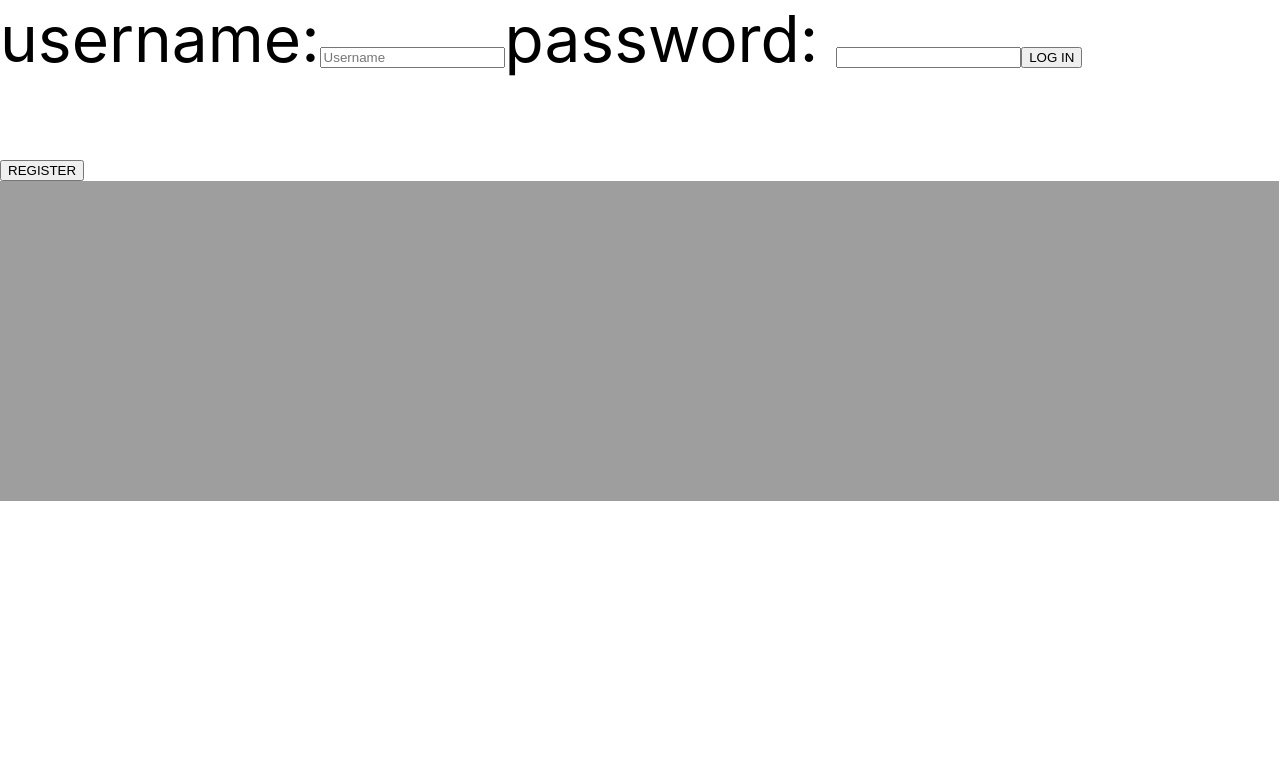
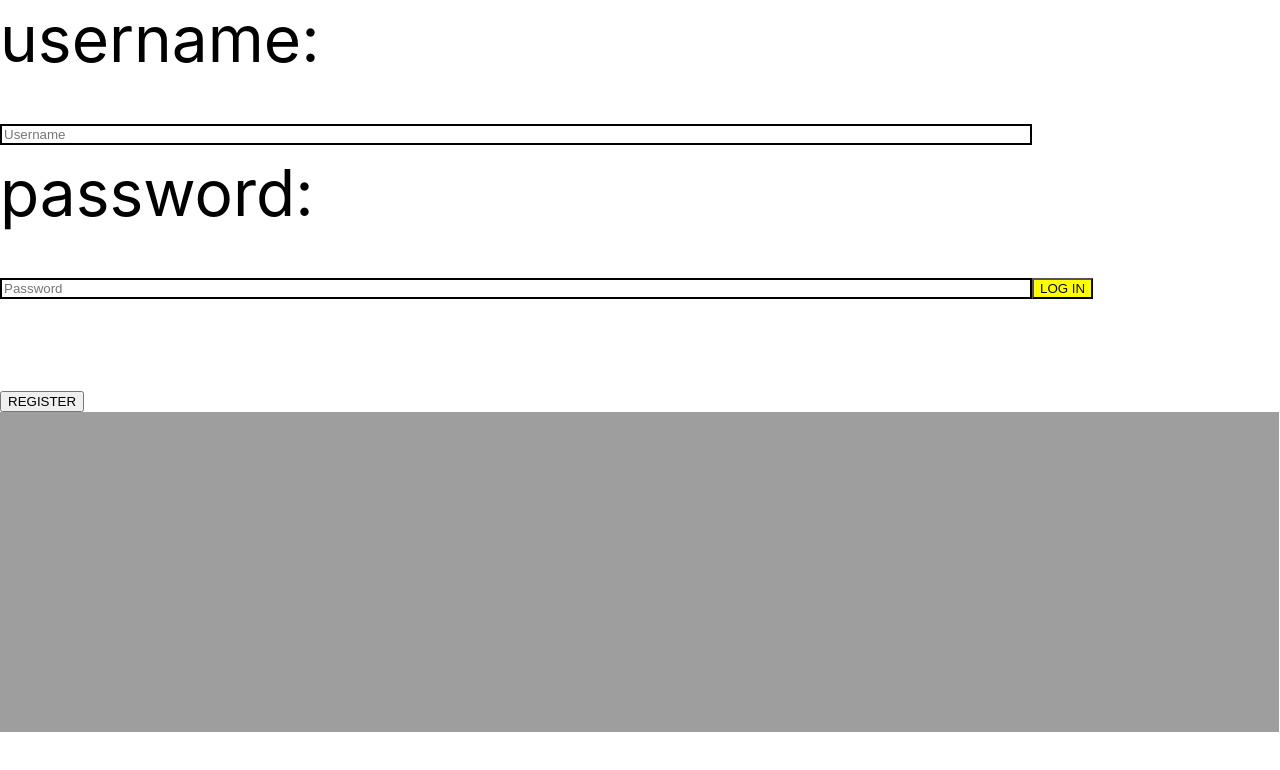
Before and after one commit to dotkalm/shrub-react, a React (Create React App) app: page / in a window 1280 px wide. Shown: the top 770 px of the page. Built offline with nearby package versions, Linux system fonts and the light colour scheme.

Commit message:
style for mobil

```diff
--- a/src/Login/index.js
+++ b/src/Login/index.js
@@ -54,7 +54,7 @@ class Login extends Component {
             <form onSubmit={this.handleSubmit}>
               username:
               <input placeholder='Username' type='text' name='username' onChange={this.handleChange}/>
-              password: <input type='password' name='password'onChange={this.handleChange}/>
+              password: <input type='password' placeholder='Password' name='password'onChange={this.handleChange}/>
               <button type='submit'>LOG IN</button>
             </form>
             </LogStyle>
--- a/src/Login/style.js
+++ b/src/Login/style.js
@@ -8,4 +8,11 @@ export const LogStyle = styled.div`
   grid-row-start: row1-start
   grid-row-end: 3;
   font-size: 4rem
+  input {
+  width: 80%;
+  border: 2px solid black;
+  }
+  button {
+  background-color: yellow;
+  }
 `
--- a/src/Profile/index.js
+++ b/src/Profile/index.js
@@ -43,20 +43,17 @@ class Profile extends Component {
 	   	shrubToEdit: shrub,
 		showEditModal: !this.state.showEditModal
 	   })
-	   console.log(shrub)
-	   console.log(this.state.shrubToEdit, '<---- shrub to edit')
    }
    handleFormChange = (e) => {
-	   	console.log(e.target, 'eeeeeeeeeeeeeee')
       this.setState({
          shrubToEdit: {
             ...this.state.shrubToEdit,
-            [e.target.name] : e.target.value
+            [e.target.name] : e.target.value,
+
          }
       })
    }
    closeAndEdit = async (id) => {
-	console.log(id, '<-- id in close and edit')
    	try{
          const editRequest = await fetch(process.env.REACT_APP_BACKEND_URL + '/api/v1/' + id, {
 		 method: 'PUT',
@@ -70,7 +67,16 @@ class Profile extends Component {
 			throw Error('not working')
 		}
 		const editResponse = await editRequest.json();
-		console.log(editResponse)
+		const editedShrubArray = this.state.shrubs.map((shrub) =>{
+			if(shrub.id === editResponse.data.id){
+				shrub = editResponse.data
+			}
+			return shrub
+		})
+	   	this.setState({
+		showEditModal: !this.state.showEditModal
+	   })
+
 	} catch(err){
 	console.log(err)
 	return err
@@ -156,7 +162,7 @@ class Profile extends Component {
 	      </form>
 	      a pic</Hello>
 	      {this.state.showPostModal ? <Post addShrub={this.addShrub} author={this.state.username} id={this.state.userId}/> : null}
-               <Shrubs shrubs={this.state.shrubs} showModal={this.showModal} handleDelete={this.handleDelete}/>
+               <Shrubs user={this.state.userId} shrubs={this.state.shrubs} showModal={this.showModal} handleDelete={this.handleDelete}/>
 
          </div>
       )
--- a/src/Shrublist/index.js
+++ b/src/Shrublist/index.js
@@ -33,7 +33,7 @@ const Shrubs = (props) => {
                <img src = {process.env.REACT_APP_BACKEND_URL + '/shrub_pics/' + shrub.image} alt={shrub.description}/>
                {/* uploaded by the {shrub.author.username} */}
                <p>{shrub.detect_shrub ? 'nice shrub' : 'not sure if this is a shrub'}</p>
-		<EditShrub shrub={shrub} edit={props.showModal}/>
+		{(props.user === shrub.author.id) ? <EditShrub shrub={shrub} edit={props.showModal}/>   : null}
             </CustomColor>
          </SpanPadding>
       )
```
Also changed, not shown: 2 other files (tests, documents, lock files or other folders).
